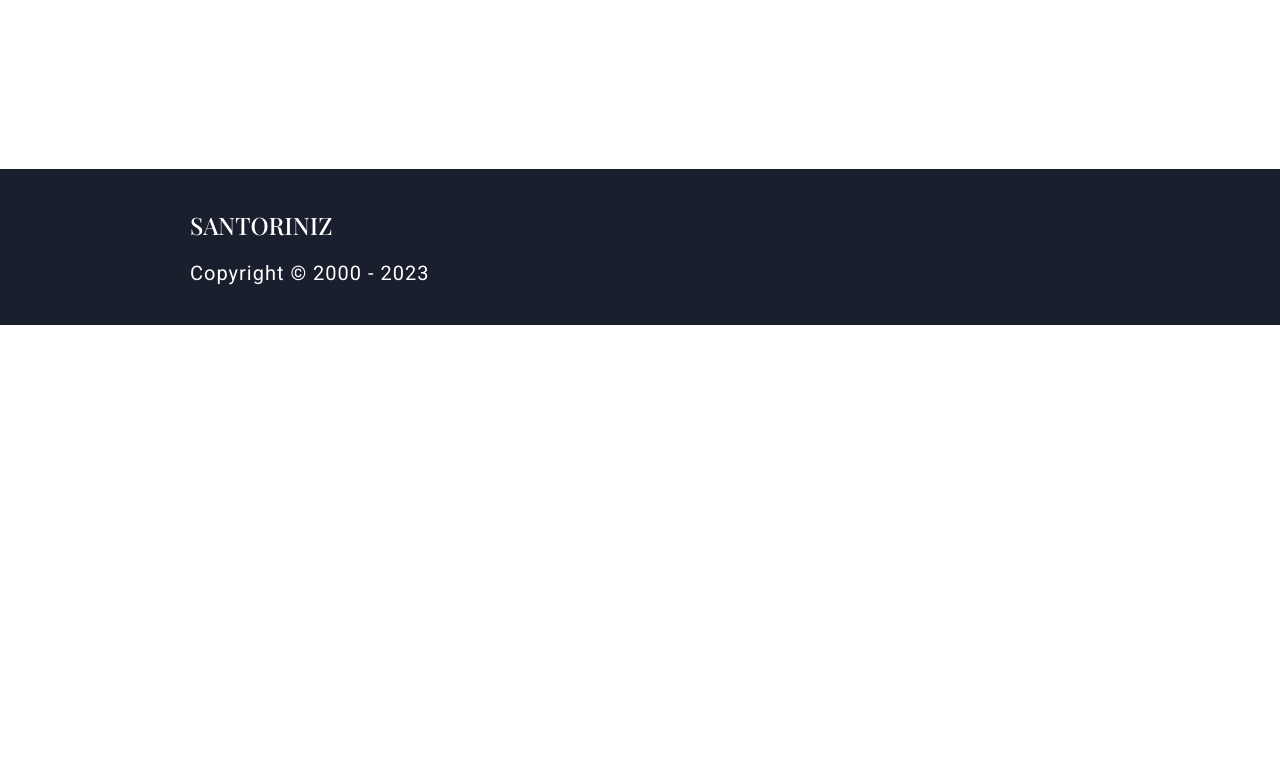
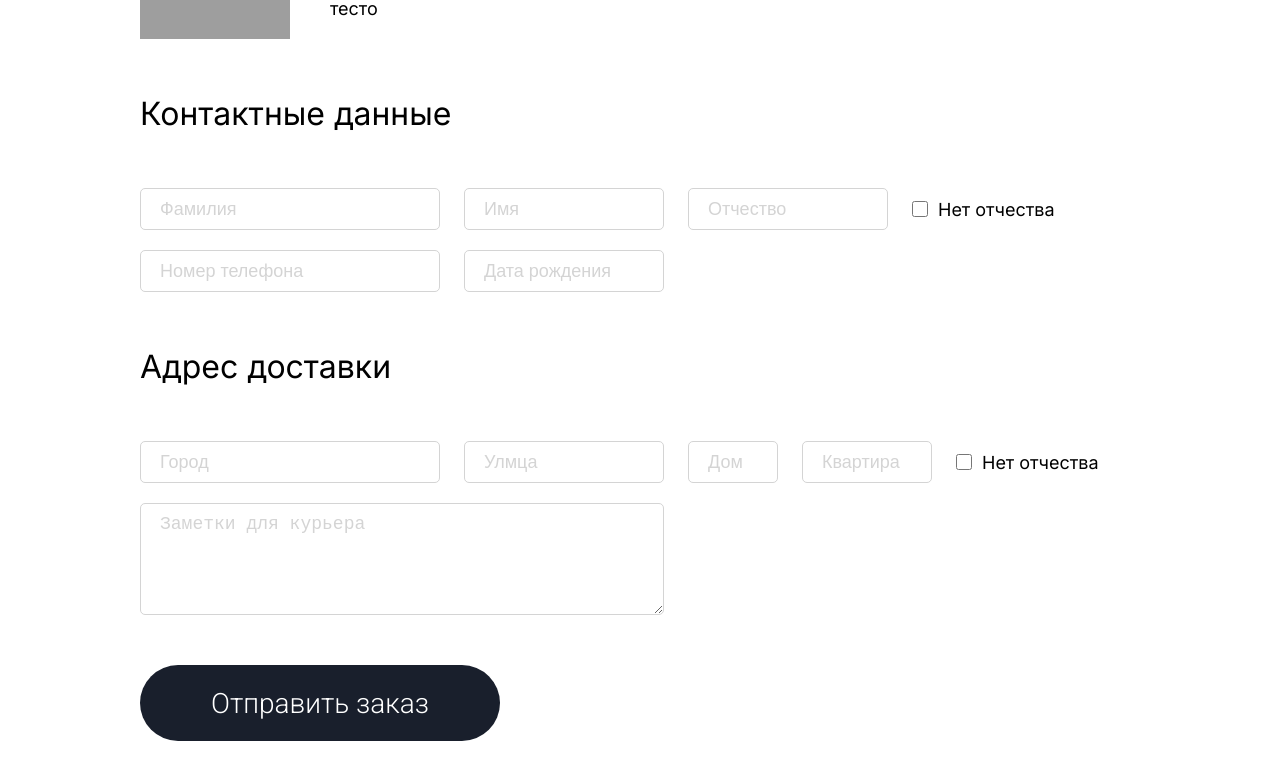
Before and after one commit to Melly5/pizza-shift, a React (Create React App) app: page /cart in a window 1280 px wide. Shown: the part 609-1380 px from the top of the page. Before the commit the page ends 934 px from the top, so only its background shows below. Built offline with nearby package versions, Linux system fonts and the light colour scheme; grey boxes are pictures that could not be loaded.

Commit message:
feat: добавить на страницу заказа поля данных

```diff
--- a/src/assets/scss/components/button.scss
+++ b/src/assets/scss/components/button.scss
@@ -22,4 +22,18 @@
       background-color: $color-hover;
     }
   }
+
+  &.large {
+    height: 50px;
+    width: 300px;
+    align-items: center;
+    background-color: #191f2c;
+    color: #fff;
+    font-size: 28px;
+    font-weight: lighter;
+    border-radius: 40px;
+    &:hover {
+      background-color: $color-hover;
+    }
+  }
 }
--- a/src/assets/scss/variables.scss
+++ b/src/assets/scss/variables.scss
@@ -1,3 +1,9 @@
 $color-main: #f6b716;
 $color-hover: #f89500;
 $color-grey: #eceef6;
+$input-height: 40px;
+$input-large: 260px;
+$input-medium: 160px;
+$input-small: 90px;
+$input-smallest: 50px;
+$input-placeholder: #d4d4d4;
--- a/src/pages/cart/cart.scss
+++ b/src/pages/cart/cart.scss
@@ -5,21 +5,23 @@
   display: flex;
   flex-direction: column;
   align-items: center;
-  padding: 70px 140px 0px 140px;
+  padding: 70px 140px 70px 140px;
   font-family: $inter;
   .article {
     margin-bottom: 50px;
     font-size: 48px;
     font-weight: bold;
   }
-  .order {
+  .title {
+    font-size: 32px;
+    margin: 55px 0;
+  }
+  .content {
     width: 100%;
     flex-direction: column;
-    .order-total {
-      font-size: 32px;
-    }
+  }
+  .order {
     .order-items {
-      padding: 70px 0;
       .order-item {
         display: flex;
         justify-content: space-between;
@@ -38,7 +40,7 @@
         .price {
           font-size: 30px;
           font-weight: lighter;
-          margin-right: 220px;
+          margin-left: 600px;
         }
         .item-amount {
           display: flex;
@@ -55,23 +57,74 @@
       }
     }
   }
-
-  .categories {
+  .inputs {
     display: flex;
-    justify-content: center;
-    ul {
+    align-items: center;
+    font-family: $inter;
+    font-size: 18px;
+    margin-bottom: 20px;
+    width: 100%;
+    input[type='text'] {
+      font-size: 18px;
+    }
+    .input {
+      height: $input-height;
+      border: 1px solid $input-placeholder;
+      border-radius: 5px;
+      margin: 0 24px 0 0;
+      padding: 0 19px;
+    }
+    input::placeholder {
+      font-size: 18px;
+      color: $input-placeholder;
+    }
+    .smallest {
+      width: $input-smallest;
+    }
+    .small {
+      width: $input-small;
+    }
+    .medium {
+      width: $input-medium;
+    }
+    .large {
+      width: $input-large;
+    }
+    .textarea {
+      width: $input-large + $input-medium + 64px;
+      height: 100px;
+      padding-top: 10px;
+      font-size: 18px;
+    }
+    textarea::placeholder {
+      font-size: 18px;
+      color: $input-placeholder;
+    }
+    .check-item {
       display: flex;
-      list-style-type: none;
-      li {
-        margin-right: 30px;
+      align-items: center;
+      width: 180px;
+      margin: 0;
+      .checkbox {
+        width: 16px;
+        height: 16px;
+        margin-right: 10px;
+        accent-color: #34495e;
       }
     }
   }
+  .button.large {
+    margin: 50px 0 70px 0;
+  }
 
-  .pizzas {
+  .post-order {
     display: flex;
-    flex-wrap: wrap;
-    justify-content: space-between;
-    padding: 50px;
+    flex-direction: column;
+    align-items: center;
+    font-size: 32px;
+    p {
+      font-family: $inter;
+      margin: 55px 0;
+    }
   }
 }
--- a/src/pages/cart/cart.tsx
+++ b/src/pages/cart/cart.tsx
@@ -3,13 +3,15 @@ import { Footer } from '../../components/footer/footer';
 import './cart.scss';
 
 export const Cart = () => {
+  const isOrdered = true;
+
   return (
     <div>
       <Header />
       <div className='main-cart'>
         <p className='article'>Оформить заказ</p>
-        <div className='order'>
-          <p className='order-total'>2 товара на 1398 ₽ </p>
+        <div className='order content'>
+          <p className='title'>2 товара на 1398 ₽ </p>
           <div className='order-items'>
             <div className='order-item'>
               <div>
@@ -23,9 +25,9 @@ export const Cart = () => {
                   <p style={{ fontSize: '22px', fontWeight: '600' }}>Аррива!</p>
                   <p style={{ fontSize: '18px' }}>Средняя, 100см. Традиционное тесто</p>
                 </div>
+                <p className='price'>649 ₽</p>
               </div>
               <div>
-                <p className='price'>649 ₽</p>
                 <div className='item-amount'>
                   <img
                     className='operators'
@@ -58,9 +60,61 @@ export const Cart = () => {
             </div>
           </div>
         </div>
-        <div></div>
-
-        <div className='pizzas'></div>
+        {isOrdered ? (
+          <div style={{ width: '100%' }}>
+            <div className='contacts content'>
+              <p className='title'>Контактные данные</p>
+              <div className='inputs'>
+                <input className='input large' type='text' name='surname' placeholder='Фамилия' />
+                <input className='input medium' type='text' name='name' placeholder='Имя' />
+                <input className='input medium' type='text' name='surname' placeholder='Отчество' />
+                <div className='check-item'>
+                  <input className='checkbox' type='checkbox' />
+                  <p> Нет отчества</p>
+                </div>
+              </div>
+              <div className='inputs'>
+                <input
+                  className='input large'
+                  type='text'
+                  name='surname'
+                  placeholder='Номер телефона'
+                />
+                <input
+                  className='input medium'
+                  type='text'
+                  name='surname'
+                  placeholder='Дата рождения'
+                />
+              </div>
+            </div>
+            <div className='address content'>
+              <p className='title'>Адрес доставки</p>
+              <div className='inputs'>
+                <input className='input large' type='text' name='surname' placeholder='Город' />
+                <input className='input medium' type='text' name='name' placeholder='Улмца' />
+                <input className='input smallest' type='text' name='surname' placeholder='Дом' />
+                <input className='input small' type='text' name='surname' placeholder='Квартира' />
+                <div className='check-item'>
+                  <input className='checkbox' type='checkbox' />
+                  <p> Нет отчества</p>
+                </div>
+              </div>
+              <div className='inputs'>
+                <textarea className='input textarea' placeholder='Заметки для курьера' />
+              </div>
+            </div>
+            <div className='content'>
+              <div className='button large'>Отправить заказ</div>
+            </div>
+          </div>
+        ) : (
+          <div className='post-order'>
+            <p>Ваш заказ принят!</p>
+            <img src='files/pizza.png' />
+            <p>Доставим по указанному адресу в течение 30 минут</p>
+          </div>
+        )}
       </div>
       <Footer />
     </div>
```
Also changed, not shown: public/files/pizza.png (added).
